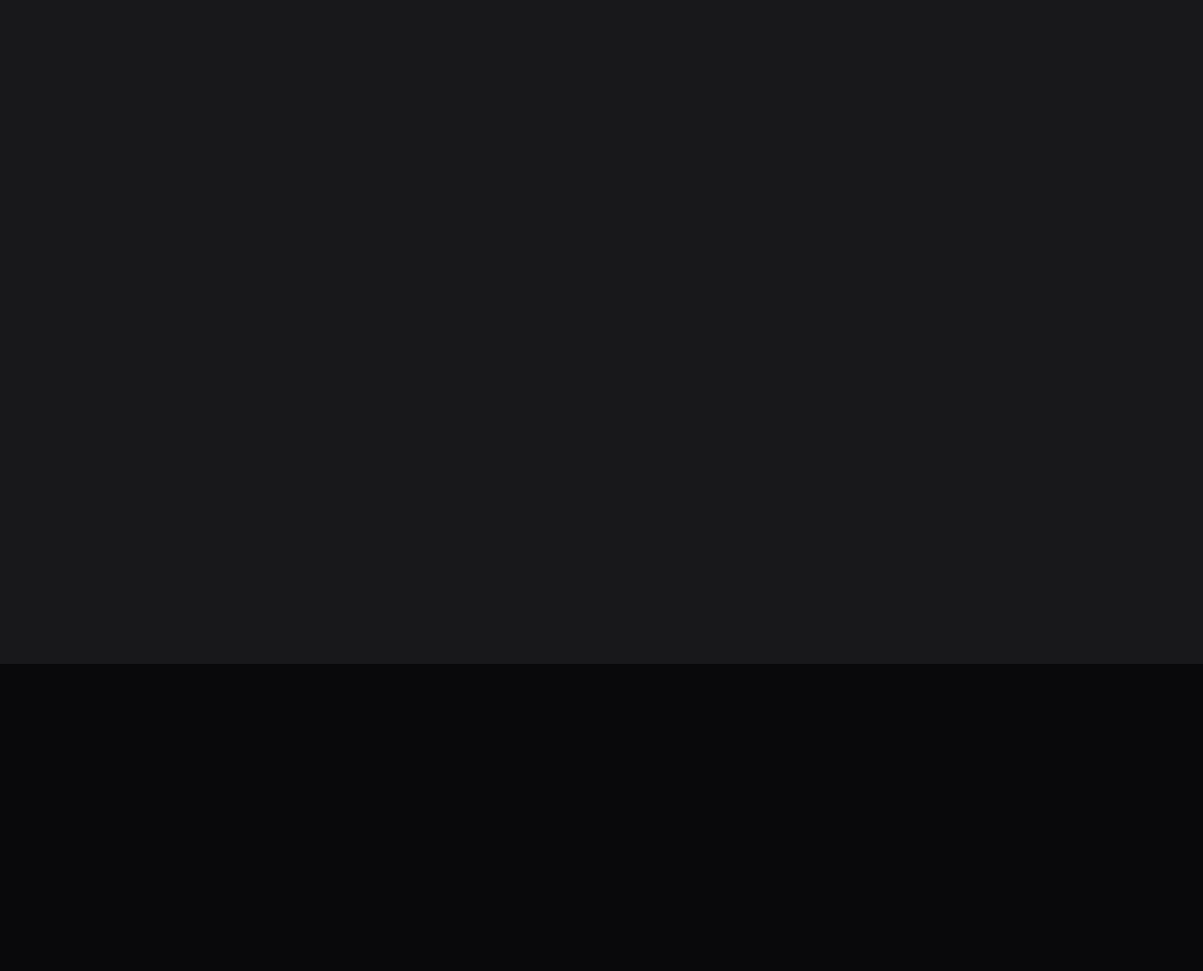
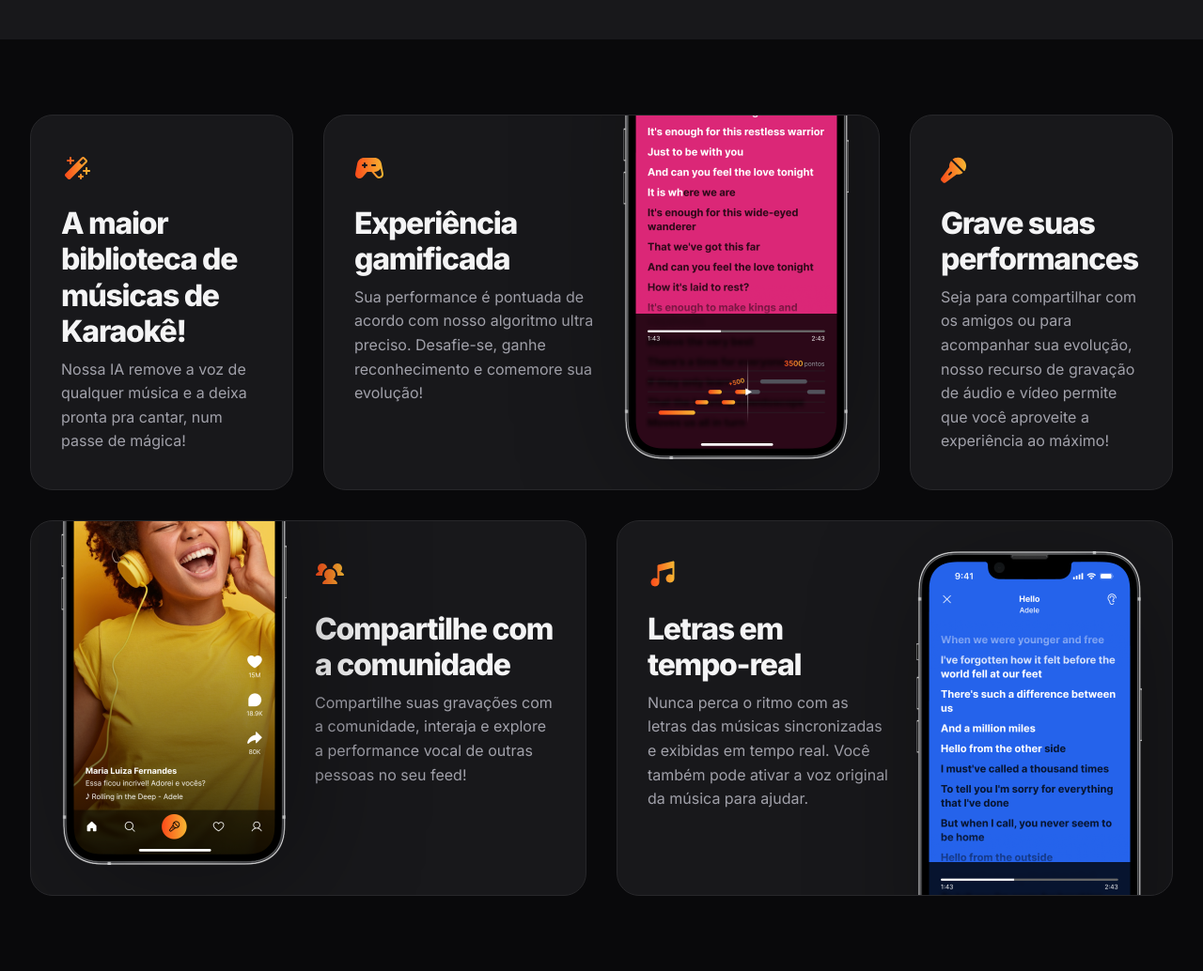
Before and after one commit to TiagoGoncalvesCesar/Projeto-Zingen, a plain HTML site: page index.html in a window 1280 px wide. Shown: the part 1625-2659 px from the top of the page at 94% size. Before the commit the page ends 2332 px from the top, so only its background shows below. Drawn offline with Linux system fonts and the light colour scheme.

Commit message:
Section features

```diff
--- a/index.html
+++ b/index.html
@@ -3,6 +3,7 @@
   <head>
     <link rel="preconnect" href="https://fonts.googleapis.com" />
     <link rel="preconnect" href="https://fonts.gstatic.com" crossorigin />
+
     <meta charset="UTF-8" />
     <meta name="viewport" content="width=device-width, initial-scale=1.0" />
     <title>Zingen - KaraoKê</title>
@@ -52,7 +53,7 @@
     </section>
 
     <section id="about">
-      <div class="container evem-colums py-xl items-center">
+      <div class="container even-columns py-xl items-center">
         <div>
           <header>
             <strong>Conheça o app</strong>
@@ -66,8 +67,68 @@
             precisa da sua performance te ajudando a melhorar seu canto.
           </p>
         </div>
-        <img class="desktop-only" src="assets/smartphones.png" alt="">
-        <div></div>
+        <div>
+          <img class="desktop-only" src="assets/smartphones.png" alt="" />
+        </div>
+      </div>
+    </section>
+
+    <section id="features">
+      <div class="cards container py-xl grid gap-1.5">
+        <div class="card py-lg px-lg">
+          <img src="assets/icons/MagicWand.svg" alt="" />
+          <h3>A maior biblioteca de músicas de Karaokê!</h3>
+          <p>
+            Nossa IA remove a voz de qualquer música e a deixa pronta pra
+            cantar, num passe de mágica!
+          </p>
+        </div>
+
+        <div class="card py-lg px-lg">
+          <div>
+            <img src="assets/icons/GameController.svg" alt="" />
+            <h3>Experiência gamificada</h3>
+            <p>
+              Sua performance é pontuada de acordo com nosso algoritmo ultra
+              preciso. Desafie-se, ganhe reconhecimento e comemore sua evolução!
+            </p>
+          </div>
+          <img class="desktop-only" src="assets/Tela 2.png" alt="">
+        </div>
+
+        <div class="card py-lg px-lg">
+          <img src="assets/icons/MicrophoneStage.svg" alt="" />
+          <h3>Grave suas performances</h3>
+          <p>
+            Seja para compartilhar com os amigos ou para acompanhar sua evolução,
+            nosso recurso de gravação de áudio e vídeo permite que você aproveite a experiência ao máximo!
+          </p>
+        </div>
+
+        <div class="card py-lg px-lg">
+          <div>
+            <img src="assets/icons/UsersThree.svg" alt="" />
+            <h3>Compartilhe com a comunidade</h3>
+            <p>
+              Compartilhe suas gravações com a comunidade, interaja e explore a performance vocal de outras
+              pessoas no seu feed!
+            </p>
+          </div>
+          <img class="desktop-only" src="assets/Tela 1.png" alt="">
+        </div>
+
+        <div class="card py-lg px-lg">
+          <div>
+            <img src="assets/icons/MusicNotes.svg" alt="" />
+            <h3>Letras em tempo-real</h3>
+            <p>
+              Nunca perca o ritmo com as letras das músicas sincronizadas e exibidas em tempo real.
+              Você também pode ativar a voz original da música para ajudar.
+            </p>
+          </div>
+          <img class="desktop-only" src="assets/Tela 3.png" alt="">
+        </div>
+
       </div>
     </section>
   </body>
--- a/styles/about.css
+++ b/styles/about.css
@@ -1,8 +1,7 @@
+#about {
+  background-color: var(--surface-color);
 
-#about {
-    background-color: var(--surface-color);
-
-    & .eve-colums {
-        gap: 2rem;
-    }
+  & .eve-colums {
+    gap: 2rem;
+  }
 }
--- a/styles/buttons.css
+++ b/styles/buttons.css
@@ -12,7 +12,7 @@
   font: var(--fw-md) var(--fs-base) / 1.5rem var(--ff-sans);
   cursor: pointer;
 
-  background: var(--btn-bg-color);
+  background: var(--btn-bg-color);  /*  background: var(--text-color-primary); */
   color: var(--btn-color);
 }
 
@@ -46,6 +46,7 @@
 
 .btn[aria-label] {
   position: relative;
+
   &::before {
     content: "";
     position: absolute;
--- /dev/null
+++ b/styles/cards.css
@@ -0,0 +1,10 @@
+
+.card {
+    background: var(--surface-color);
+    border: 1px solid var(--stroke-color);
+    border-radius: 1.5rem;
+
+    & h3 {
+        margin-top: 1rem;
+    }
+}
--- /dev/null
+++ b/styles/features.css
@@ -0,0 +1,70 @@
+
+#features {
+    & .cards {
+        grid-template-columns: 17.5rem 1fr 1fr 17.5rem;
+        grid-template-rows: 25rem 25rem;
+        gap: 2rem;
+    }
+
+    & .card {
+        position: relative;
+
+        overflow: hidden;
+
+        & img.desktop-only {
+            position: absolute;
+            max-width: 15rem;
+            filter: drop-shadow(1rem 1rem 4rem rgb(0 0 0 / 0.34) );
+        }
+    }
+
+    & .card:nth-child(1) {
+        grid-column: 1/2;
+    }
+
+    & .card:nth-child(2) {
+        grid-column: 2/4;
+
+        & > div {
+            max-width: 16rem;
+        }
+
+        & .desktop-only {
+            bottom: 2rem;
+            right: 2rem;
+        }
+    }
+
+    & .card:nth-child(3) {
+        grid-column: 4/5;
+    }
+
+    & .card:nth-child(4) {
+        grid-column: 1/3;
+        grid-row: 2/3;
+
+        & > div {
+            max-width: 16rem;
+            margin-left: auto;
+        }
+
+        & .desktop-only {
+            bottom: 2rem;
+            left: 2rem;
+        }
+    }
+
+    & .card:nth-child(5) {
+        grid-column: 3/5;
+        grid-row: 2/3;
+
+        & > div {
+            max-width: 16rem;
+        }
+
+        & .desktop-only {
+           top: 2rem;
+            right: 2rem;
+        }
+    }
+}
--- a/styles/global.css
+++ b/styles/global.css
@@ -18,11 +18,11 @@
     --bg-color: #09090b;
     --surface-color: #18181B;
     --stroke-color: #27272A;
-    --text-color-primary: #f4f4f5;
-    --text-color-secondary: #a1a1aa;
-    --brand-color-primary: #f7b733;
-    --brand-color-secondary: #fc4a1a;
-    --brand-gradiente: #fc4a1a#f7b733;
+    --text-color-primary: #F4F4F5;
+    --text-color-secondary: #A1A1AA;
+    --brand-color-primary: #F7B733;
+    --brand-color-secondary: #FC4a1a;
+    --brand-gradiente: #FC4A1A#F7B733;
 
     --ff-sans: 'Inter', system-ui, sans-serif;
 
@@ -45,7 +45,7 @@
 html {
     font-family: var(--ff-sans);
     font-weight: var(--fw-base);
-    font-size: var(--ff-sans);
+    font-size: var(--ff-base);
     line-height: 1.6;
     color: var(--text-color-primary);
 }
--- a/styles/hero.css
+++ b/styles/hero.css
@@ -15,7 +15,7 @@
         margin-top: 0.5rem;
     }
 
-    .buttons {
+    & .buttons {
         justify-content: center;
         margin-top: 2rem;
     }
--- a/styles/index.css
+++ b/styles/index.css
@@ -7,3 +7,5 @@
 @import url(hero.css);
 @import url(sections.css);
 @import url(about.css);
+@import url(cards.css);
+@import url(features.css) (width >= 80rem);
```
Also changed, not shown: assets/icons/MusicNotes.svg (added).
